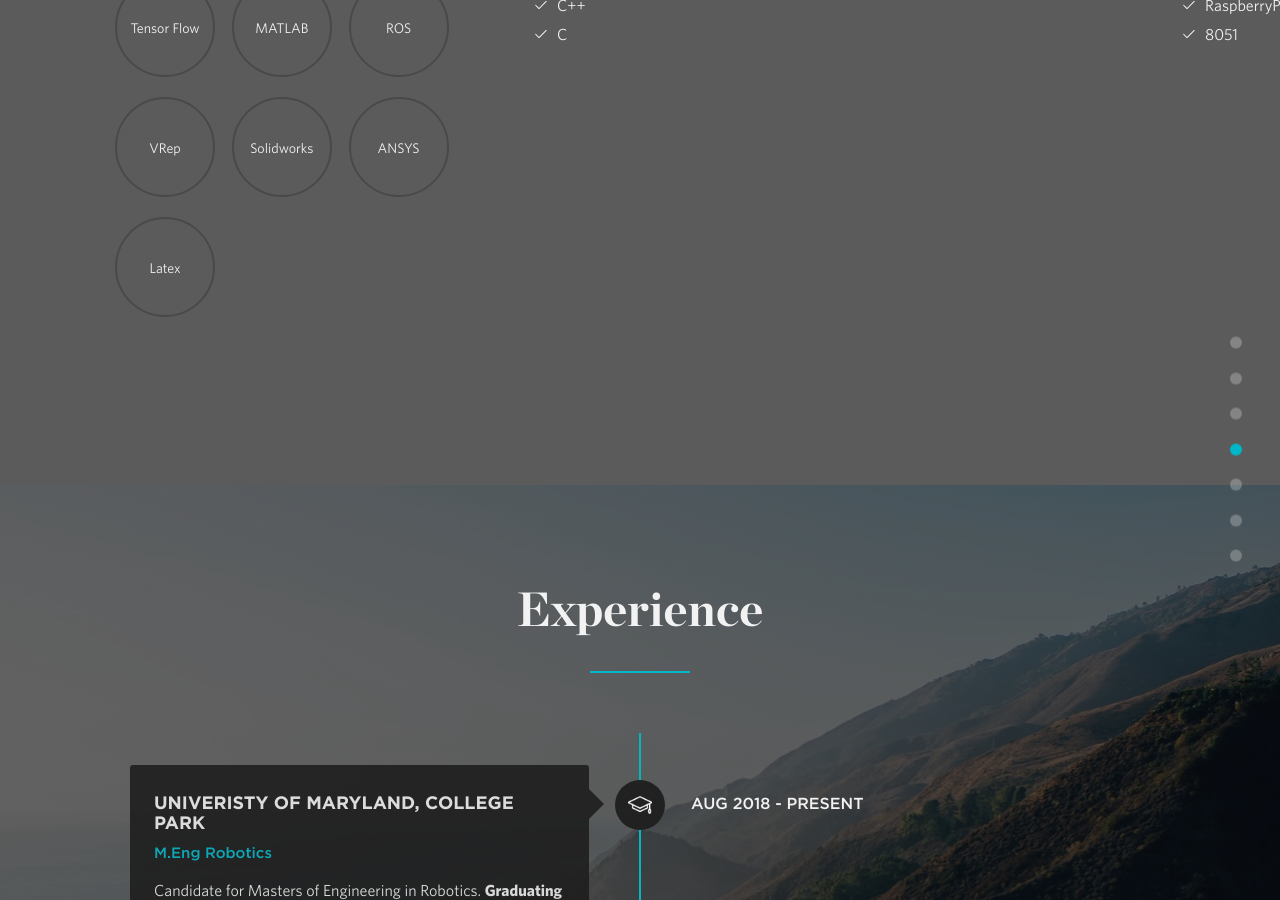
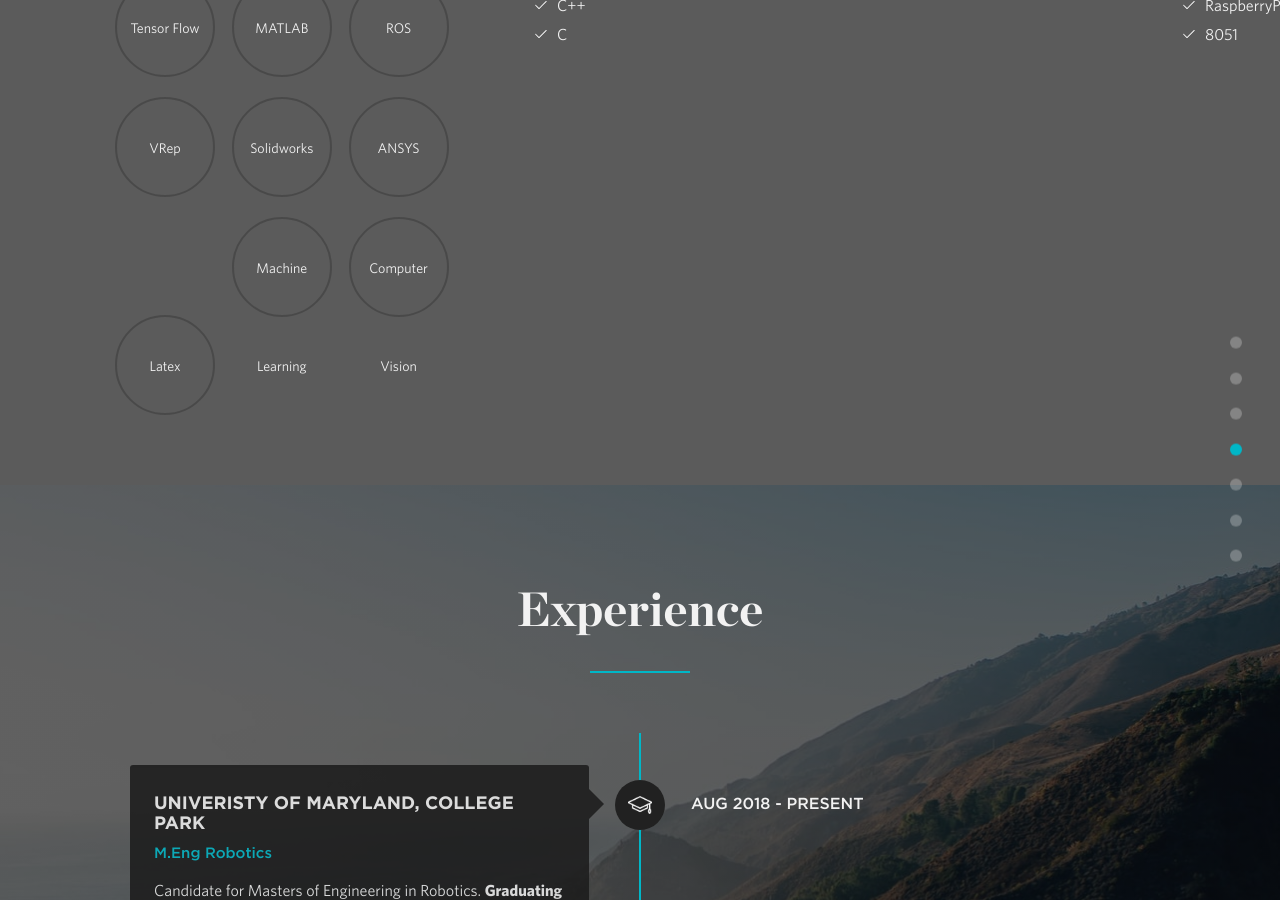
Before and after one commit to sgteja/trailsite.github.io, a Jekyll site: the page built from index.html, in a window 1280 px wide and 900 px high, scrolled down 2027 px. Built offline with Jekyll 4.4.1, drawn with Linux system fonts in a browser that asks for light colours; nearby versions of some CDN libraries.

Commit message:
Added ML and CompVis

```diff
--- a/_data/skills.yml
+++ b/_data/skills.yml
@@ -18,6 +18,8 @@ tools:
   - item: Solidworks
   - item: ANSYS
   - item: Latex
+  - item: Machine Learning
+  - item: Computer Vision
 
 electronics:
   - item: Arduino
```
